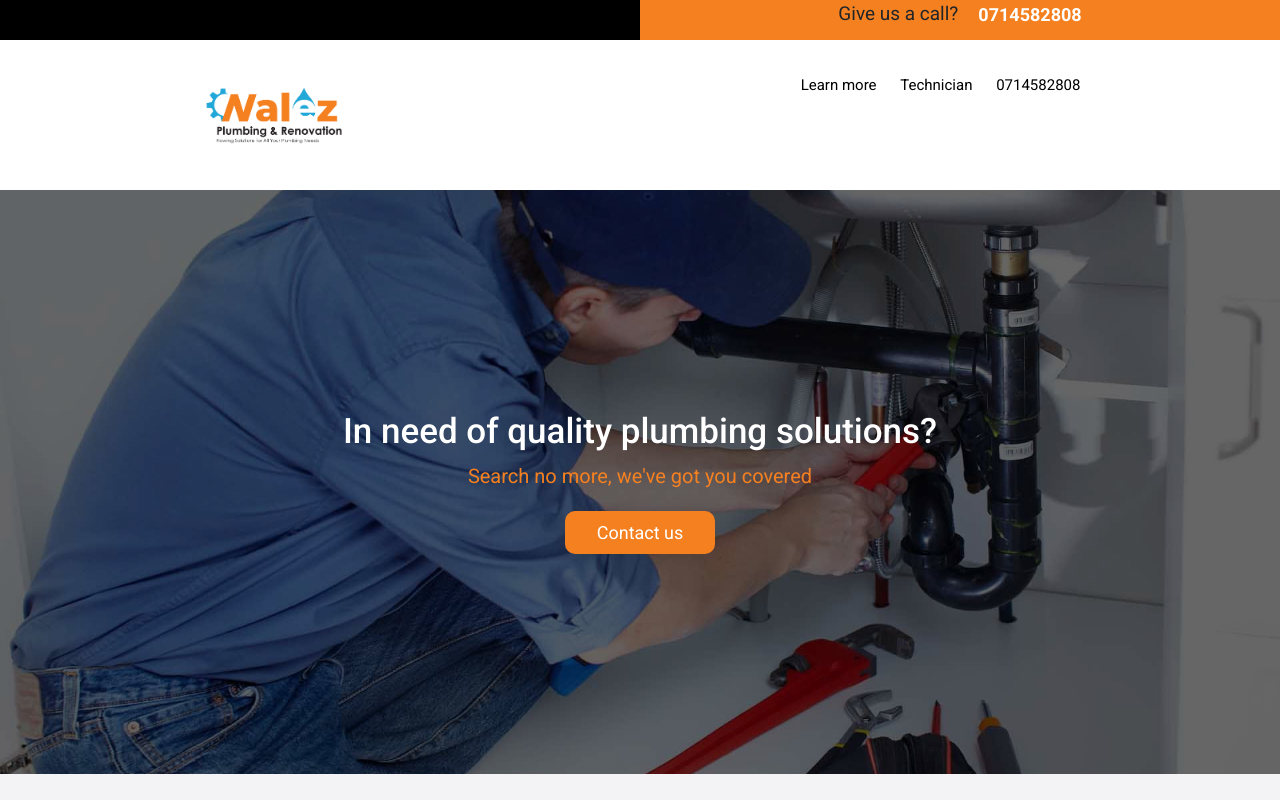
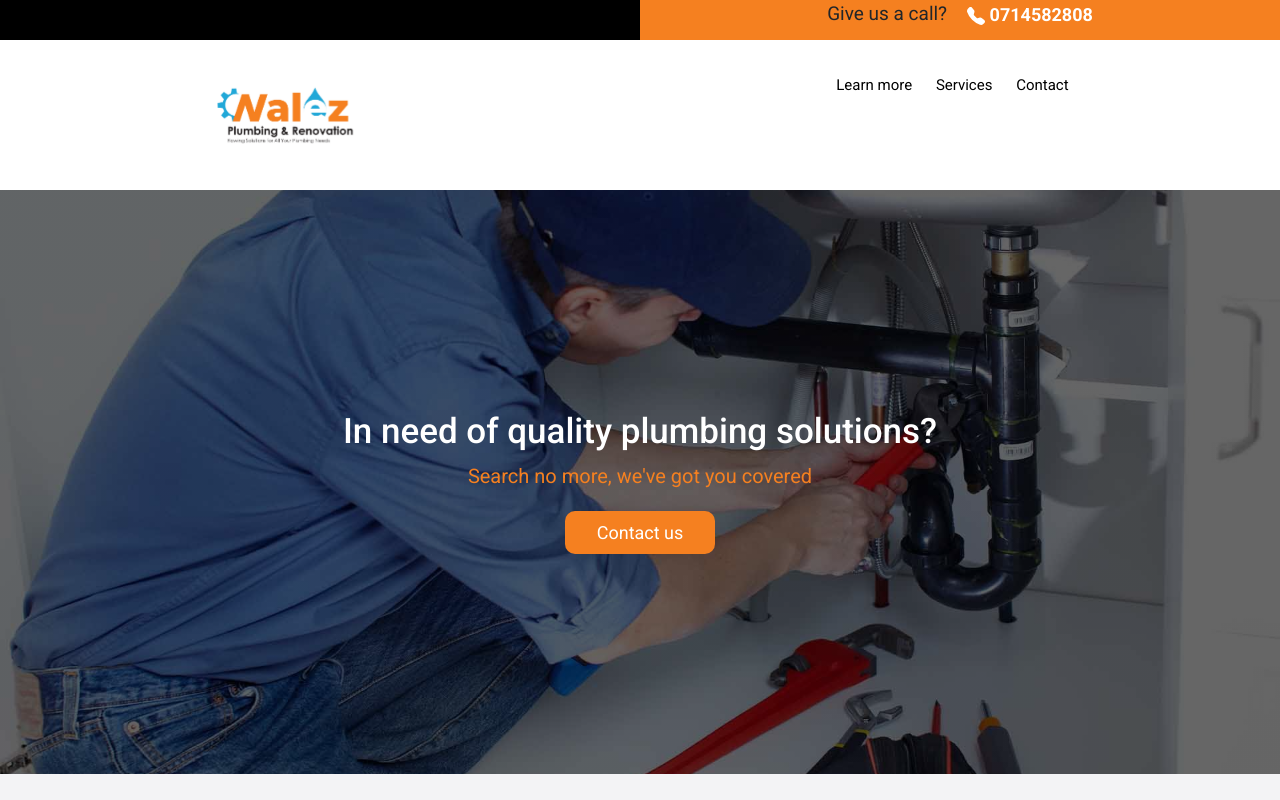
Before and after one commit to Manenomyk/Walez-Plumbing, a React (Create React App) app: page / in a window 1280 px wide. Shown: the top 800 px of the page. Built offline with nearby package versions, Linux system fonts and the light colour scheme.

Commit message:
logo reveal

```diff
--- a/src/Pages/Home/Home.js
+++ b/src/Pages/Home/Home.js
@@ -10,6 +10,7 @@ import solar from "../../Assets/solar.webp";
 import unblock from "../../Assets/toi.png";
 import pro from "../../Assets/pro.jpg";
 import * as rev from "react-reveal";
+import { BsTelephoneFill } from "react-icons/bs";
 
 function Home() {
   return (
@@ -20,7 +21,7 @@ function Home() {
           <hom.Container>
             <div className="topsec">
               <div className="topcontact">Give us a call?</div>
-              <div className="topnumber">0714582808</div>
+              <div className="topnumber"> <BsTelephoneFill /> 0714582808</div>
             </div>
           </hom.Container>
         </div>
@@ -29,30 +30,31 @@ function Home() {
         <div id="nav">
           <nav className="navigation">
             <div className="logo">
-              {/* <img src='../Assets/log.png' alt="logo" className="img-fluid"/> */}
+              <rev.Zoom delay={1000}>
               <hom.Image
                 src={logo}
                 alt="logo"
                 className=" img d-block w-100"
                 fluid
               />
+              </rev.Zoom>
             </div>
             <ul>
               <li>
-                <a href="#learnmore">
+                <a href="#about">
                   {" "}
                   Learn more <i className="fas fa-caret-right"></i>
                 </a>
               </li>
               {/* <li><a href="/login ">Customer <i className="fas fa-caret-right"></i></a></li> */}
               <li>
-                <a href="/Technicians">
-                  Technician <i className="fas fa-caret-right"></i>
+                <a href="#service">
+                  Services <i className="fas fa-caret-right"></i>
                 </a>
               </li>
               <li>
-                <a href="#0794636596">
-                  <i className="fas fa-phone-alt"></i> 0714582808
+                <a href="#contact">
+                   Contact
                 </a>
               </li>
             </ul>
@@ -70,6 +72,7 @@ function Home() {
       </div>
 
       <div className="about">
+        <a id="about"></a>
         <hom.Container className="aboutcont">
           <hom.Row>
             <hom.Col lg={6} className="mx-auto mb-5">
@@ -106,6 +109,7 @@ function Home() {
       </div>
 
       <div className="serv">
+        <a id="service"></a>
         <div className="services" id="learnmore">
           <h2>Services we Offer</h2>
           <p>
@@ -210,6 +214,7 @@ function Home() {
       </div>
 
       <div className="contact">
+        <a id="contact"></a>
         <hom.Container className="mx-auto">
           <hom.Row>
             <hom.Col className="mx-auto" lg={4}>
```
